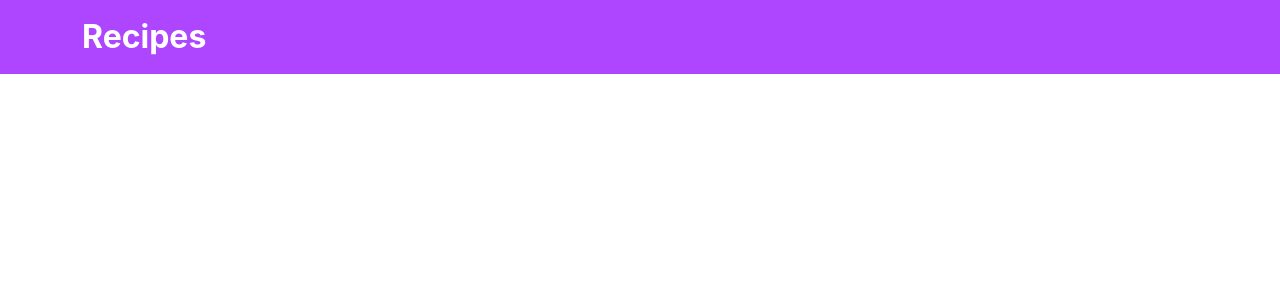
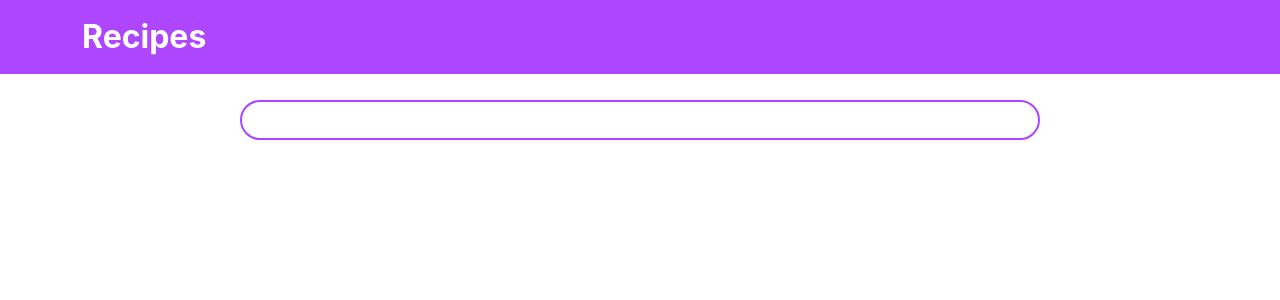
Before and after one commit to hegnemurd/recipes, a React (Create React App) app in the folder project/: page /recipe-details/1 in a window 1280 px wide. Before the commit this address had no page. Shown: the top 300 px of the page. Built offline with nearby package versions, Linux system fonts and the light colour scheme.

Commit message:
Continuing working on Routing and passing props

```diff
--- a/project/src/App.tsx
+++ b/project/src/App.tsx
@@ -2,20 +2,21 @@ import { Route, Routes } from "react-router-dom";
 
 import Navbar from "./components/Nav/Navbar";
 import RecipeList from "./pages/RecipeList";
-import RecipeDetails from "./components/Details/RecipeDetails";
+// import RecipeDetails from "./components/Details/RecipeDetails";
 // import Recipe from "./models/Recipes";
-// import Details from "./pages/Details";
+import Details from "./pages/Details";
 import { recipes } from "./models/Recipes";
 
 function App() {
   return (
     <div>
       <Navbar />
-      <Routes>
-        <Route path="/" element={<RecipeList items={recipes} />}></Route>
-        {/* <Route path="/recipe-details" element={<Details />}></Route> */}
-        <Route path="/recipe-details" element={<RecipeDetails />}></Route>
-      </Routes>
+      <main>
+        <Routes>
+          <Route path="/" element={<RecipeList items={recipes} />}></Route>
+          <Route path="/recipe-details/:recipeId" element={<Details />}></Route>
+        </Routes>
+      </main>
     </div>
   );
 }
--- a/project/src/pages/Details.tsx
+++ b/project/src/pages/Details.tsx
@@ -1,7 +1,15 @@
+import { useParams } from "react-router-dom";
+import { recipes } from "../models/Recipes";
 import RecipeDetails from "../components/Details/RecipeDetails";
 
 const Details = () => {
-  return <RecipeDetails id="" recipeName="" ingredients={[]} />;
+  const params = useParams();
+
+  const chosenRecipe = recipes.find(
+    (chosenRecipe) => chosenRecipe.id === params.recipeId
+  );
+
+  return <RecipeDetails recipeName={chosenRecipe?.recipeName} ingredients={chosenRecipe?.ingredients} />;
 };
 
 export default Details;
```
Also changed, not shown: project/src/components/Details/RecipeDetails.tsx (+1 -9 lines).
